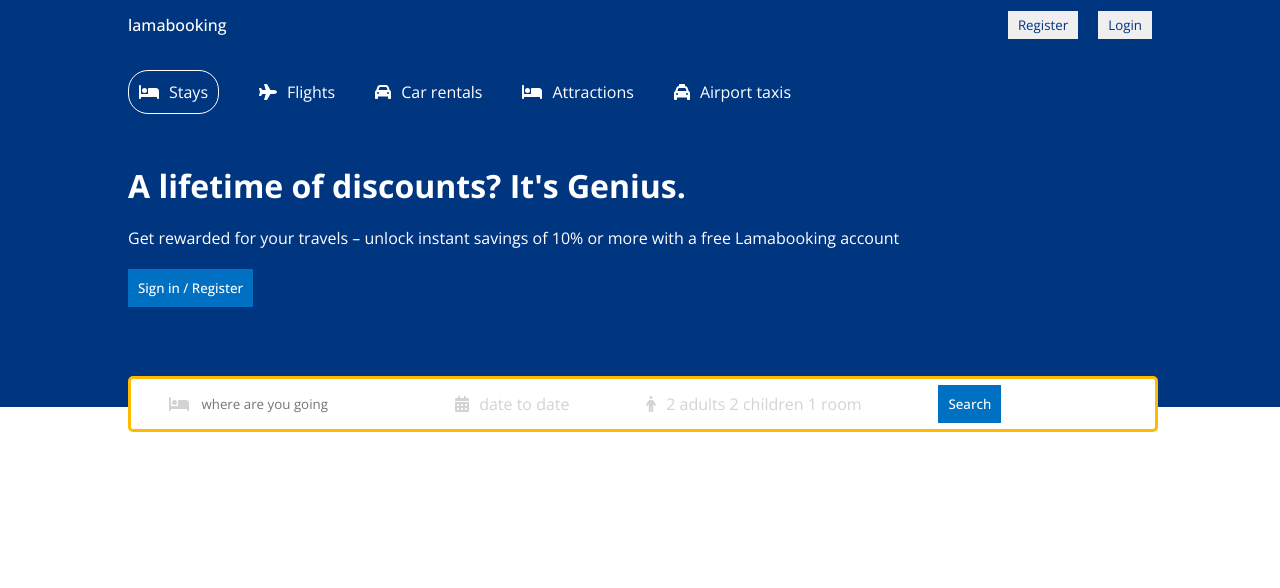
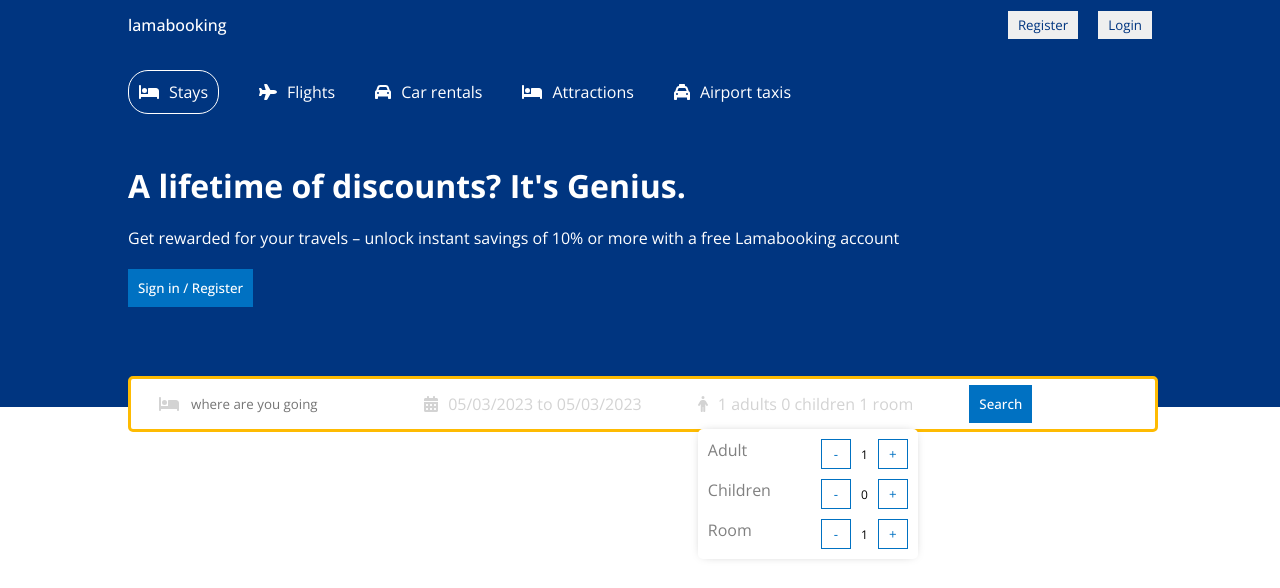
Before and after one commit to muhammadqasimjanjua162/HotelReaservationUiInReact, a React (Create React App) app: page / in a window 1280 px wide. Shown: the top 588 px of the page. Built offline with nearby package versions, Linux system fonts and the light colour scheme.

Commit message:
firstcommit

```diff
--- a/package.json
+++ b/package.json
@@ -10,7 +10,9 @@
     "@testing-library/jest-dom": "^5.16.4",
     "@testing-library/react": "^13.1.1",
     "@testing-library/user-event": "^13.5.0",
+    "date-fns": "^2.30.0",
     "react": "^18.0.0",
+    "react-date-range": "^1.4.0",
     "react-dom": "^18.0.0",
     "react-router-dom": "^6.11.0",
     "react-scripts": "5.0.1",
--- a/src/components/Header/Header.jsx
+++ b/src/components/Header/Header.jsx
@@ -1,6 +1,11 @@
-import React from 'react';
+import React, { useState } from 'react';
 import { FontAwesomeIcon } from '@fortawesome/react-fontawesome';
+import 'react-date-range/dist/styles.css'; // main style file
+import 'react-date-range/dist/theme/default.css'; // theme css file
+
+
 import '../Header/header.css'
+import { DateRange } from 'react-date-range';
 
 import {
     faBed,
@@ -12,8 +17,31 @@ import {
     faFlag
   } from "@fortawesome/free-solid-svg-icons";
 import { isDOMComponent } from 'react-dom/test-utils';
+import { format } from 'date-fns';
 
 const Header = () => {
+    const [date,setDate]=useState([
+        {
+            startDate:new Date(),
+            endDate:new Date(),
+            key:'selection'
+        }
+    ]);
+    const [openDate,setOpenDate]=useState(false);
+    const [openOptions, setOpenOptions] = useState(false);
+    const [options, setOptions] = useState({
+      adult: 1,
+      children: 0,
+      room: 1,
+    });
+    const handleOption = (name, operation) => {
+        setOptions((prev) => {
+          return {
+            ...prev,
+            [name]: operation === "i" ? options[name] + 1 : options[name] - 1,
+          };
+        });
+      };
   return (
     <div>
     <div className="header">
@@ -59,12 +87,49 @@ const Header = () => {
                     <input type='text' placeholder='where are you going' className='headerSearchInput'/>
                 </div>
                 <div className="headerSearchItem">
-                    <FontAwesomeIcon icon={faCalendarDays} className='headerIcon'/>
-                   <span className='headerSearchText'>date to date</span>
+                    <FontAwesomeIcon  icon={faCalendarDays} className='headerIcon'/>
+                   <span onClick={()=>{setOpenDate(!openDate)}} className='headerSearchText'>{`${format(date[0].startDate, "MM/dd/yyyy")} to ${format(
+                  date[0].endDate,
+                  "MM/dd/yyyy"
+                )}`}</span>
+                  {openDate &&<DateRange editableDateInputs={true} onChange={item=>{setDate([item.selection]); console.log(item.selection) }}
+                    moveRangeOnFirstSelection={false} ranges={date}
+                    className='date'
+                   />}
                 </div>
                 <div className="headerSearchItem">
                     <FontAwesomeIcon icon={faPerson} className='headerIcon'/>
-                    <span className='headerSearchText'>2 adults 2 children 1 room</span>
+                    <span className='headerSearchText'>{` ${options.adult} adults ${options.children} children ${options.room} room `}</span>
+                <div className="options">
+                    <div className="optionItem">
+                        <span className="optionText">Adult</span>
+                        <div className="optionCounter">
+                        <button className="optionCounterButton" onClick={()=>{handleOption("adult","d")}}>-</button>
+                        <div className="optionCounterNumber">{options.adult}</div>
+                        <button className="optionCounterButton" onClick={()=>{handleOption("adult","i")}}>+</button>
+                        </div>
+
+                    </div>
+                    <div className="optionItem">
+                    <span className="optionText">Children</span>
+                    <div className="optionCounter">
+
+                        <button className="optionCounterButton" onClick={()=>{handleOption("children","d")}}>-</button>
+                        <div className="optionCounterNumber">{options.children}</div>
+                        <button className="optionCounterButton" onClick={()=>{handleOption("children","i")}}>+</button>
+                    </div>
+
+                    </div>
+                    <div className="optionItem">
+                        <span className="optionText">Room</span>
+                        <div className="optionCounter">
+                        <button className="optionCounterButton"  onClick={()=>{handleOption("room","d")}}>-</button>
+                        <div className="optionCounterNumber">{options.room}</div>
+                        <button className="optionCounterButton"  onClick={()=>{handleOption("room","i")}}>+</button>
+                        </div>
+
+                    </div>
+                </div>
                 </div>
                 <div className="headerSearchItem">
                     <button className='headerBtn'>Search</button>
```
Also changed, not shown: 1 other file (tests, documents, lock files or other folders).
